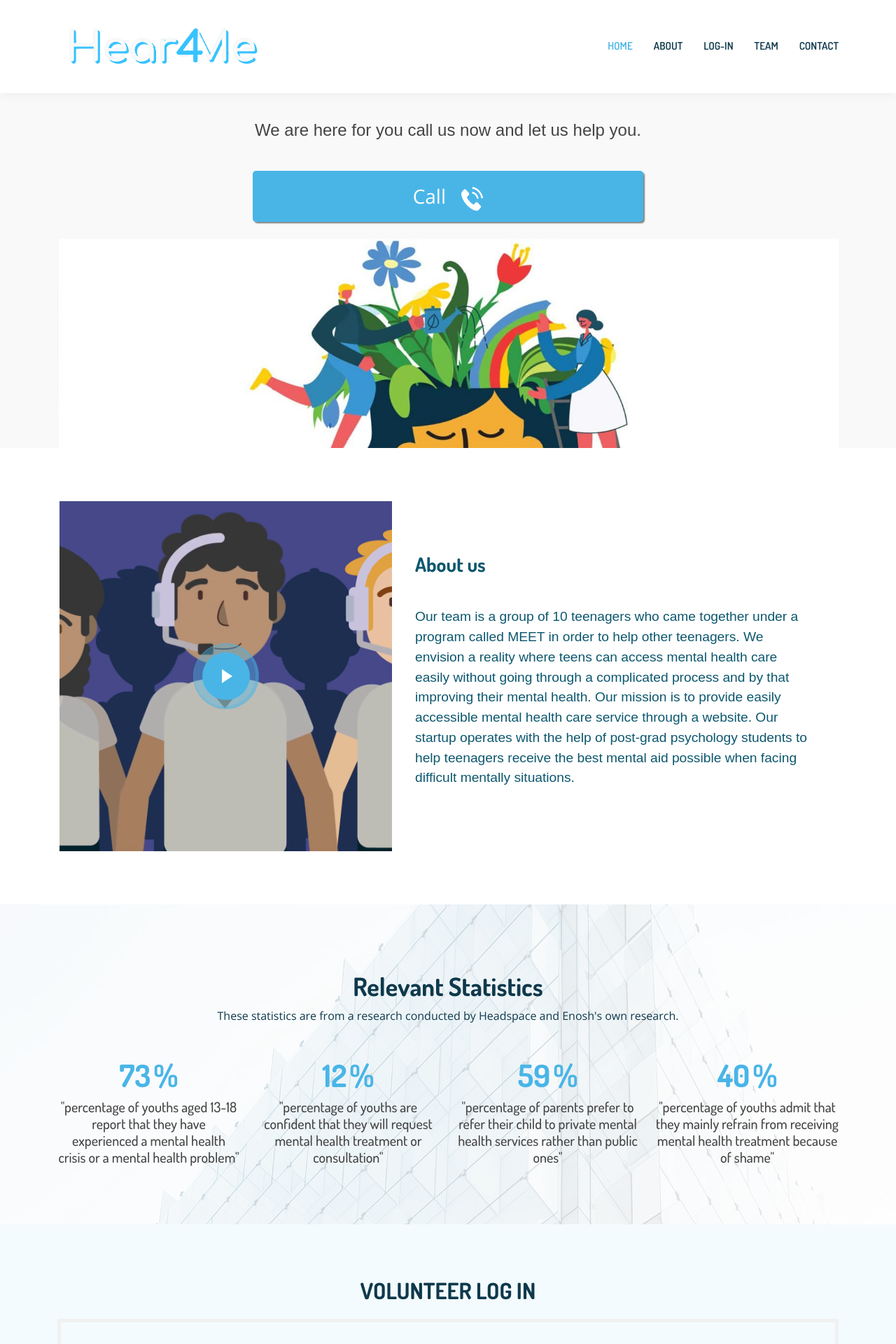
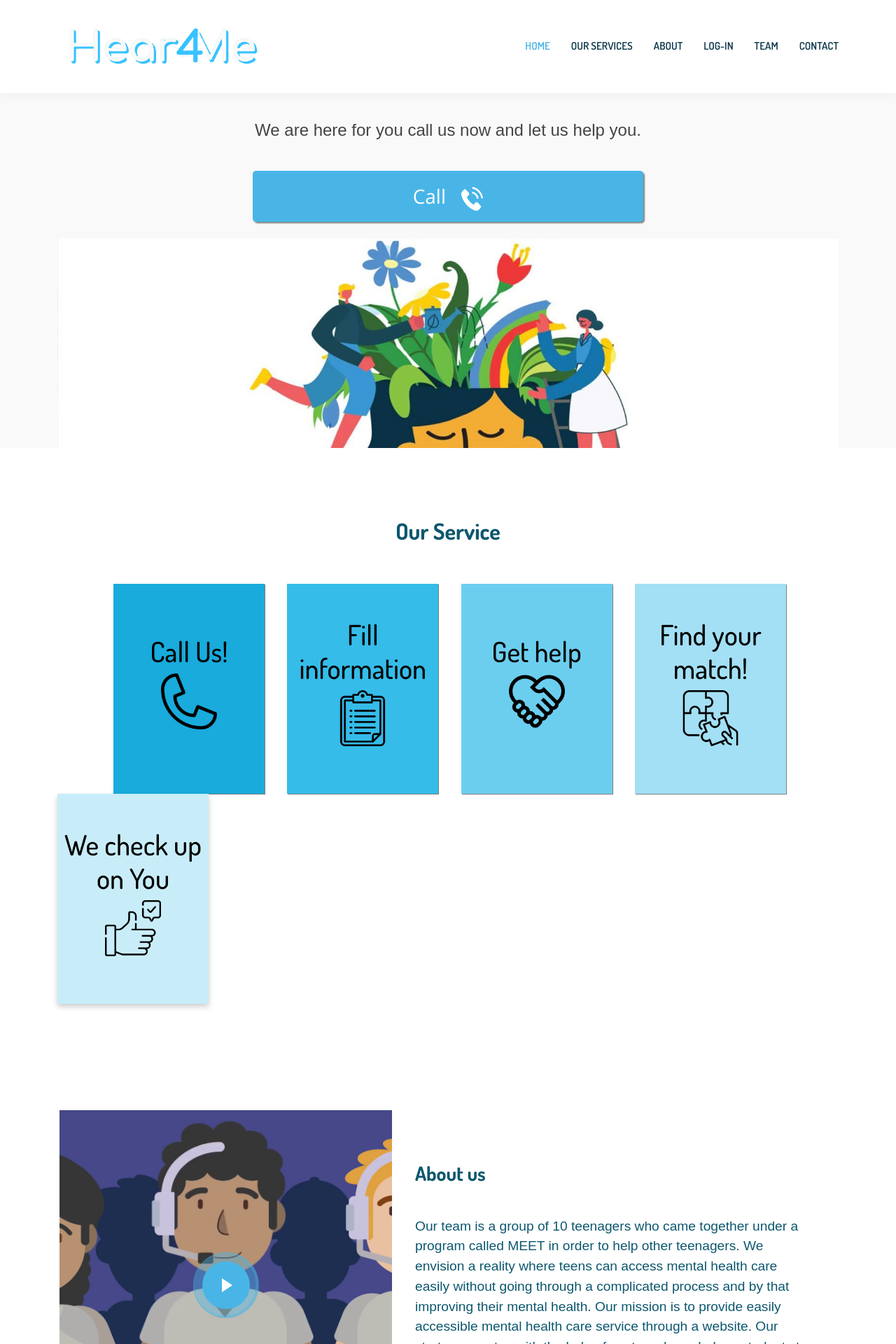
Before and after one commit to rushdi21-meet/Hear4Me, a Flask app: page / in a window 1280 px wide. Shown: the top 1920 px of the page at 70% size. Run offline with Flask 2, Linux system fonts and the light colour scheme; some libraries are stand-ins or nearby versions.

Commit message:
new updates

```diff
--- a/main.py
+++ b/main.py
@@ -25,13 +25,9 @@ def main():
             login_session['logged_in'] = True
             login_session['name'] = username
             return redirect(url_for('volunteer', login_session=login_session))
-        print("main if")
-        print(login_session['logged_in'])
         return render_template('index.html')
     else:
         login_session['logged_in'] = False
-        print("main else")
-        print(login_session['logged_in'])
         return render_template('index.html')
 
 
@@ -39,12 +35,9 @@ def main():
 @app.route('/volunteer', methods=['GET', 'POST'])
 def volunteer():
     if login_session['logged_in']:
-        print(login_session['logged_in'])
         return render_template('a_main.html')
     else:
         return redirect(url_for('main'))
-    print("volunteer")
-    print(login_session['logged_in'])
 
 
 # Press the green button in the gutter to run the script.
--- a/templates/index.html
+++ b/templates/index.html
@@ -3,6 +3,44 @@
 
 <head>
       <style>
+        .flip-card {
+          background-color: transparent;
+          width: 300px;
+          height: 300px;
+          perspective: 1000px;
+        }
+
+        .flip-card-inner {
+          position: relative;
+          width: 100%;
+          height: 100%;
+          text-align: center;
+          transition: transform 0.6s;
+          transform-style: preserve-3d;
+          box-shadow: 0 4px 8px 0 rgba(0,0,0,0.2);
+        }
+
+        .flip-card:hover .flip-card-inner {
+          transform: rotateY(180deg);
+        }
+
+        .flip-card-front, .flip-card-back {
+          position: absolute;
+          width: 100%;
+          height: 100%;
+          -webkit-backface-visibility: hidden;
+          backface-visibility: hidden;
+        }
+
+        .flip-card-front {
+          color: black;
+        }
+
+        .flip-card-back {
+          background-color: #0C576E;
+          color: white;
+          transform: rotateY(180deg);
+        }
         form {
           display: flex;
           justify-content: center;
@@ -102,6 +140,7 @@
       <nav id="navbar" class="navbar" >
         <ul>
           <li><a class="nav-link scrollto active" href="#hero">Home</a></li>
+          <li><a class="nav-link scrollto active" href="#service">Our Services</a></li>
           <li><a class="nav-link scrollto" href="#about">About</a></li>
           <li><a class="nav-link scrollto" href="#services">Log-in</a></li>
           <li><a class="nav-link scrollto" href="#team">Team</a></li>
@@ -142,6 +181,80 @@
   </section><!-- End Hero -->
 
   <main id="main">
+    <br>
+
+        <!-- ======= Service Section ======= -->
+    <section id="service" class="service">
+      <div class="container">
+        <h2 style="color: #0C576E;" align="center"><b>Our Service</b></h2><br><br>
+        <div class="row">
+          <div class="flip-card" style="width:15rem; margin-left:5em; align-items: center;">
+            <div class="flip-card-inner" style="box-shadow: 0.5px 0.5px 0.5px grey;">
+              <div class="flip-card-front"style="background-color:#18ABDC;">
+                <br><br><br><h1>Call Us!</h1>
+                <img src="assets/img/phone1.png" style="width:5rem;">
+              </div>
+              <div class="flip-card-back">
+                <br><br><br><br>
+                <h4>Reach out and make the first step to get help.</h4>
+              </div>
+            </div>
+          </div>
+          &nbsp;&nbsp;
+          <div class="flip-card" style="width:15rem;  ">
+            <div class="flip-card-inner" style="box-shadow: 0.5px 0.5px 0.5px grey;">
+              <div class="flip-card-front" style="background-color:#35BCE9;">
+                <br><br><h1>Fill information</h1>
+                <img src="assets/img/briefing.png" style="width:5rem;">
+              </div>
+              <div class="flip-card-back">
+                <br><br>
+                <h4>Fill our survey to help us make sure you are safe, and contact you later your information is secure and wll not be shared.</h4>
+              </div>
+            </div>
+          </div>
+          &nbsp;&nbsp;
+          <div class="flip-card" style="width:15rem;  ">
+            <div class="flip-card-inner"style="box-shadow: 0.5px 0.5px 0.5px grey;">
+              <div class="flip-card-front" style="background-color:#6CCEEF;">
+                <br><br><br><h1>Get help</h1>
+                <img src="assets/img/handshake.png" style="width:5rem;">
+              </div>
+              <div class="flip-card-back">
+                <br><br><br>
+                <h4>one of our volunteers will contact you to provide you with the help you need, and get consent from parents.</h4>
+              </div>
+            </div>
+          </div>
+          &nbsp;&nbsp;
+          <div class="flip-card" style="width:15rem; ">
+            <div class="flip-card-inner" style="box-shadow: 0.5px 0.5px 0.5px grey;">
+              <div class="flip-card-front" style="background-color:#A3E0F5;">
+                <br><br><h1>Find your match!</h1>
+                <img src="assets/img/jigsaw.png" style="width:5rem;">
+              </div>
+              <div class="flip-card-back">
+                <br><br><br>
+                <h4>Get matched with a therapist that will be suitable for your situation.</h4>
+              </div>
+            </div>
+          </div>
+          &nbsp;&nbsp;
+          <div class="flip-card" style="width:15rem;">
+            <div class="flip-card-inner" style="position:center; ">
+              <div class="flip-card-front" style="background-color:#C8EDF9;">
+                <br><br>
+                <h1>We check up on You</h1>
+                <img src="assets/img/like.png" style="width:5rem;">
+              </div>
+              <div class="flip-card-back">
+                <br><br><br>
+                <h4>Our volunteer will call you after a few days to make sure you got the right help you needed.</h4>
+              </div>
+            </div>
+          </div>
+        </div>
+    </section><!-- End Service Section -->
 
     <!-- ======= About Section ======= -->
     <section id="about" class="about">
@@ -250,7 +363,7 @@ Our startup operates with the help of post-grad psychology students to help teen
                 <h3>Mission</h3>
                 <p>
                   <i class="bx bxs-quote-alt-left quote-icon-left"></i>
-                  to provide teenagers easily accessible mental health care through a website.
+                  To provide teenagers easily accessible mental health care through a website.
                   <i class="bx bxs-quote-alt-right quote-icon-right"></i>
                 </p>
               </div>
@@ -367,9 +480,9 @@ Our startup operates with the help of post-grad psychology students to help teen
             </div>
           </div>
 
-          <div class="col-lg-3 col-md-6 d-flex align-items-stretch"style="height:40rem;">
-            <div class="member">
-              <div class="member-img">
+          <div class="col-lg-3 col-md-6 flip-card d-flex align-items-stretch"style="height:40rem;">
+            <div class="member flip-card-inner">
+              <div class="member-img flip-card-front">
                 <img src="assets/img/team/Abdrew.jpg" class="img-fluid" style="height:30rem;" alt="">
 
               </div>
```
Also changed, not shown: templates/assets/img/briefing.png (added), templates/assets/img/handshake.png (added), templates/assets/img/jigsaw.png (added), templates/assets/img/like.png (added), templates/assets/img/phone1.png (added).
